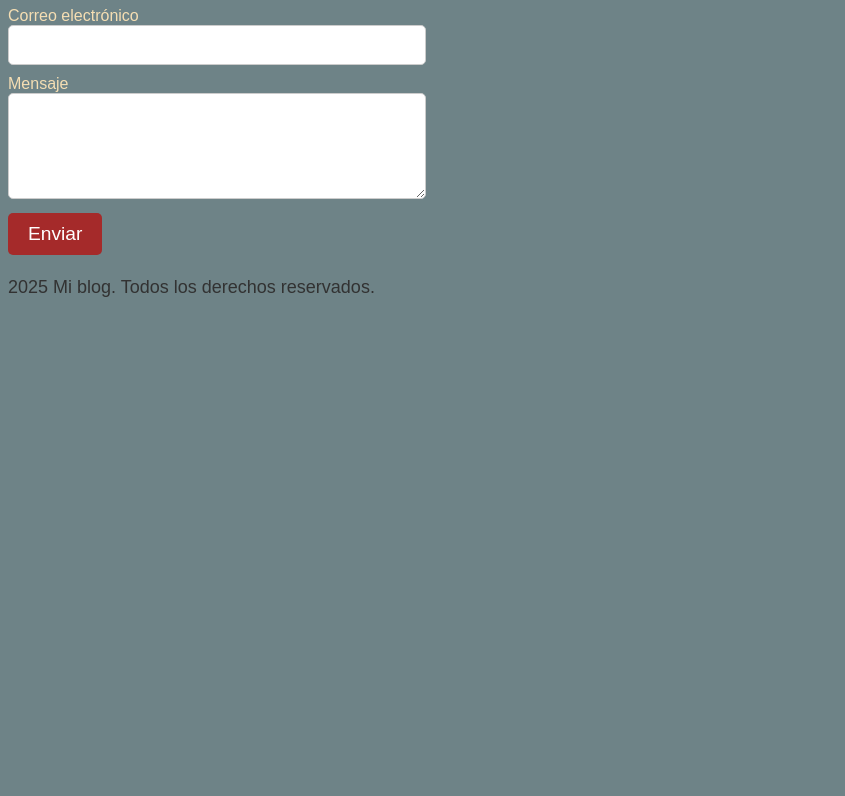
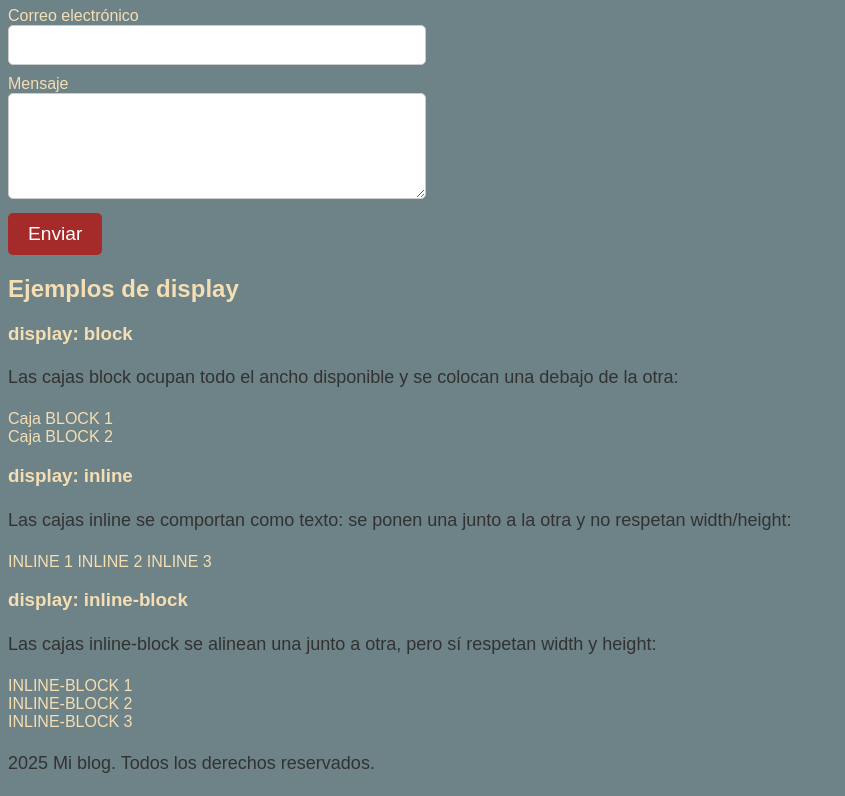
Before and after one commit to JuanECC/mi_primer_css_fachero, a plain HTML site: page index.html in a window 1280 px wide. Shown: the part 1151-1947 px from the top of the page, without its empty margins (0-845 px from the left). Before the commit the page ends 1471 px from the top, so only its background shows below. Drawn offline with Linux system fonts and the light colour scheme.

Commit message:
feat: se realizaron las practucas de la clase, aprendeiendo de estilos y estrucutra asi como los bloques, etc.

```diff
--- a/index.html
+++ b/index.html
@@ -9,21 +9,23 @@
 </head>
 <body>
     <header class="mi-clase">
-        <h1> Bienvenidos a mi blog</h1>
+        <h1>Bienvenidos a mi blog</h1>
         <nav>
-            <a href="#inicio">Inicio</a>
+            <a href="#Inicio">Inicio</a>
             <a href="#sobre_mi">Acerca de</a>
             <a href="#contacto">Contacto</a>
         </nav>
     </header>
+
     <main id="Inicio" class="start">
         <section>
             <h2>Mi nombre es Juan Elias Corona Cuevas</h2>
-            <p>Soy el <em> alumno</em> más guapo de <strong>Dev.f</strong></p>
+            <p>Soy el <em>alumno</em> más guapo de <strong>Dev.f</strong></p>
             <img class="mi_foto" src="./src/images/yo.jpg" alt="Fotografía del sensei Daniel Gloreia Florencio">
         </section>
     </main>
-    <div id="sobre_mi" class="mi-clase a">
+
+    <section id="sobre_mi" class="mi-clase a">
         <p>Me gusta aprender cada día más y compartir mis conocimientos. Vendo hamburguesitas en mis tiempos libres. Soy un artista de medio tiempo. Soy técnico en relación de equipos. Me llaman todólogo.</p>
         <br>
         <p>Mis pasatiempos son:</p>
@@ -37,14 +39,14 @@
             <li>Dibujar y pintar</li>
         </ul>
 
-        <p>Mis redes sociales son</p>
+        <p>Mis redes sociales son:</p>
         <ol>
             <li>Instagram: <a href="https://www.instagram.com/juan_ecc05/">juan_ecc05</a></li>
             <li>Github: <a href="https://github.com/JuanECC">Juan 🗿ECC</a></li>
         </ol>
-    </div>
+    </section>
 
-    <div id="contacto">
+    <section id="contacto">
         <h2>Contáctame</h2>
         <form action="#" method="post">
             <label for="nombre">Nombre</label><br>
@@ -55,9 +57,35 @@
 
             <label for="mensaje">Mensaje</label><br>
             <textarea id="mensaje" name="mensaje" rows="4" required></textarea><br>
+
             <button type="submit" value="Enviar">Enviar</button>
         </form>
-    </div>
+    </section>
+
+    <!-- Sección de ejemplos de display -->
+    <section class="display-examples">
+        <h2>Ejemplos de display</h2>
+
+        <!-- Block -->
+        <h3>display: block</h3>
+        <p>Las cajas block ocupan todo el ancho disponible y se colocan una debajo de la otra:</p>
+        <div class="block">Caja BLOCK 1</div>
+        <div class="block">Caja BLOCK 2</div>
+
+        <!-- Inline -->
+        <h3>display: inline</h3>
+        <p>Las cajas inline se comportan como texto: se ponen una junto a la otra y no respetan width/height:</p>
+        <span class="inline">INLINE 1</span>
+        <span class="inline">INLINE 2</span>
+        <span class="inline">INLINE 3</span>
+
+        <!-- Inline-block -->
+        <h3>display: inline-block</h3>
+        <p>Las cajas inline-block se alinean una junto a otra, pero sí respetan width y height:</p>
+        <div class="inline-block">INLINE-BLOCK 1</div>
+        <div class="inline-block">INLINE-BLOCK 2</div>
+        <div class="inline-block">INLINE-BLOCK 3</div>
+    </section>
 
     <footer>
         <p>2025 Mi blog. Todos los derechos reservados.</p>
```
